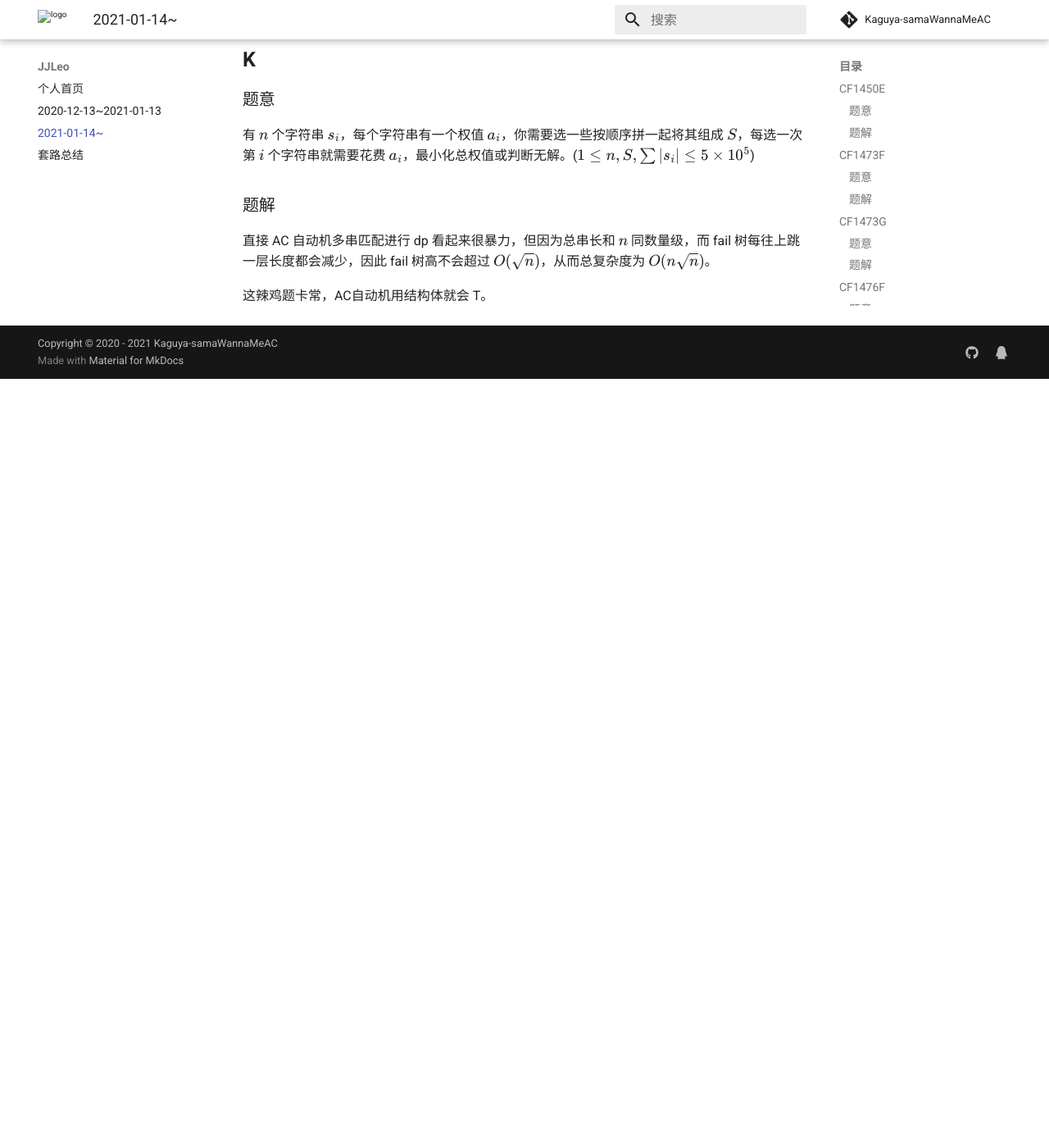
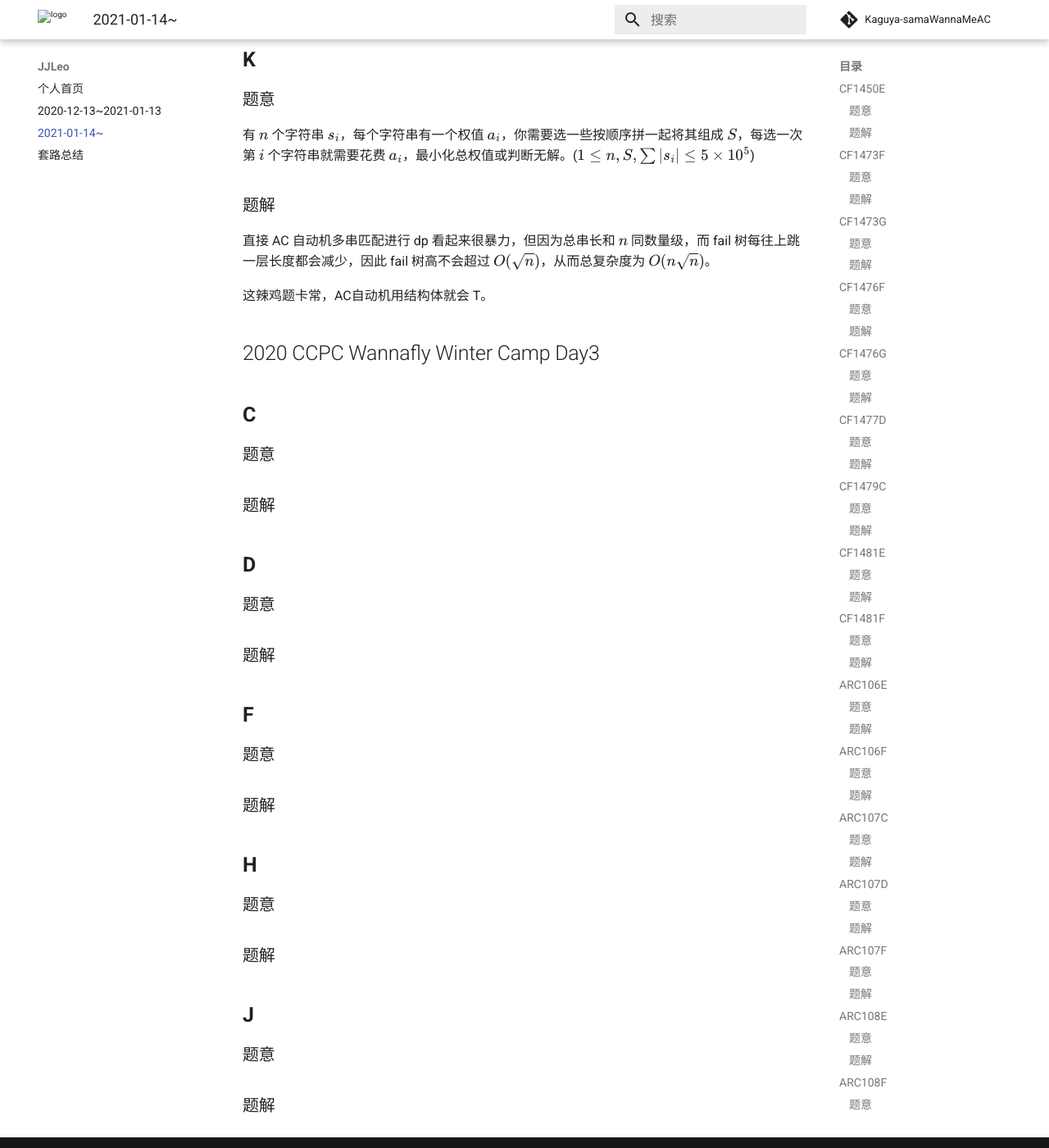
Before and after one commit to Kaguya-samaWannaMeAC/kaguya-samawannameac.github.io, an MkDocs documentation site: the page built from docs/JJLeo/2021-01-14~.md, in a window 1280 px wide and 1400 px high, scrolled down 20323 px. Shown: the whole window at 82% size. Built offline with MkDocs 1.6.1 and Material for MkDocs 9.7.7, drawn with Linux system fonts in a browser that asks for light colours; formulas are drawn with MathJax 3; comment, search, counter and statistics services are not loaded; before the commit the page ends 20785 px from its top, so only the background shows below that.

Commit message:
Update 2021-01-14~.md

```diff
--- a/docs/JJLeo/2021-01-14~.md
+++ b/docs/JJLeo/2021-01-14~.md
@@ -608,3 +608,53 @@ $$
 直接 AC 自动机多串匹配进行 dp 看起来很暴力，但因为总串长和 $n$ 同数量级，而 fail 树每往上跳一层长度都会减少，因此 fail 树高不会超过 $O(\sqrt n)$，从而总复杂度为 $O(n \sqrt n)$。
 
 这辣鸡题卡常，AC自动机用结构体就会 T。
+
+## 2020 CCPC Wannafly Winter Camp Day3
+
+## **C**
+
+### 题意
+
+
+
+### 题解
+
+
+
+## **D**
+
+### 题意
+
+
+
+### 题解
+
+
+
+## **F**
+
+### 题意
+
+
+
+### 题解
+
+
+
+## **H**
+
+### 题意
+
+
+
+### 题解
+
+
+
+## **J**
+
+### 题意
+
+
+
+### 题解
```
